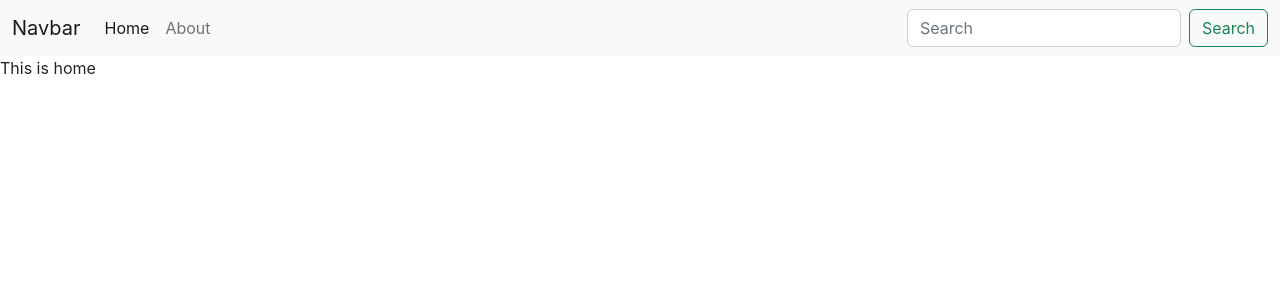
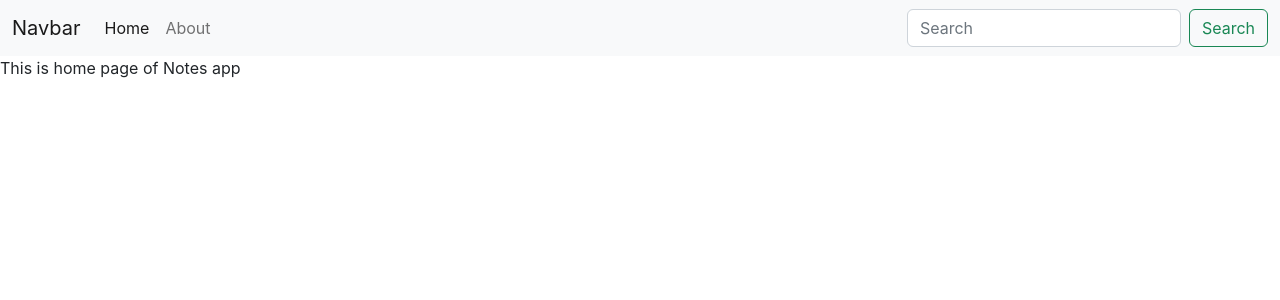
Before and after one commit to Kunal-Vijay/iNotebook, a React (Create React App) app: page / in a window 1280 px wide. Shown: the top 300 px of the page. Built offline with nearby package versions, Linux system fonts and the light colour scheme.

Commit message:
working with context api and useContext hook

```diff
--- a/src/App.js
+++ b/src/App.js
@@ -7,18 +7,21 @@
 import About from './pages/About';
 import Home from './pages/Home';
 import Navbar from "./components/Navbar";
+import NoteState from "./context/notes/noteState";
 
 function App() {
   return (
-
-    <Router>
-      <Navbar />
-      <Routes>
-        <Route exact path="/" element={<Home/>} />
-        <Route path="/about" element={<About/>} />
-      </Routes>
-    </Router>
-
+    <>
+      <NoteState>
+        <Router>
+          <Navbar />
+          <Routes>
+            <Route exact path="/" element={<Home />} />
+            <Route path="/about" element={<About />} />
+          </Routes>
+        </Router>
+      </NoteState>
+    </>
   );
 }
 
--- /dev/null
+++ b/src/context/notes/noteContext.js
@@ -0,0 +1,3 @@
+import { createContext } from "react";
+const noteContext = createContext();
+export default noteContext;
--- /dev/null
+++ b/src/context/notes/noteState.js
@@ -0,0 +1,24 @@
+import React from 'react';
+import { useState } from 'react';
+import NoteContext from './noteContext';
+
+const NoteState = (props) => {
+    const s1 = {
+        name: "iNotebook"
+    }
+    const [state, setState] = useState(s1);
+    const update = () => {
+        setTimeout(() => {
+            setState({
+                name: "Notes app"
+            })
+        }, 1000)
+    }
+    return (
+        <NoteContext.Provider value={{state, update}}>
+            {props.children}
+        </NoteContext.Provider>
+    )
+}
+
+export default NoteState;
--- a/src/pages/About.js
+++ b/src/pages/About.js
@@ -1,9 +1,16 @@
 import React from 'react'
+import { useEffect } from 'react'
+import { useContext } from 'react'
+import noteContext from '../context/notes/noteContext'
 
 const About = () => {
+  const app = useContext(noteContext)
+  useEffect(() => {
+    app.update();
+  },[])
   return (
     <div>
-        This is about
+      This is about page of {app.state.name}
     </div>
   )
 }
--- a/src/pages/Home.js
+++ b/src/pages/Home.js
@@ -1,10 +1,15 @@
 import React from 'react'
-
+import { useContext, useEffect } from 'react'
+import noteContext from '../context/notes/noteContext'
 const Home = () => {
+  const app = useContext(noteContext);
+  useEffect(() => {
+    app.update();
+  },[])
   return (
-    <div>
-        This is home
-    </div>
+    <div  >
+      This is home page of {app.state.name}
+    </div >
   )
 }
 
```
